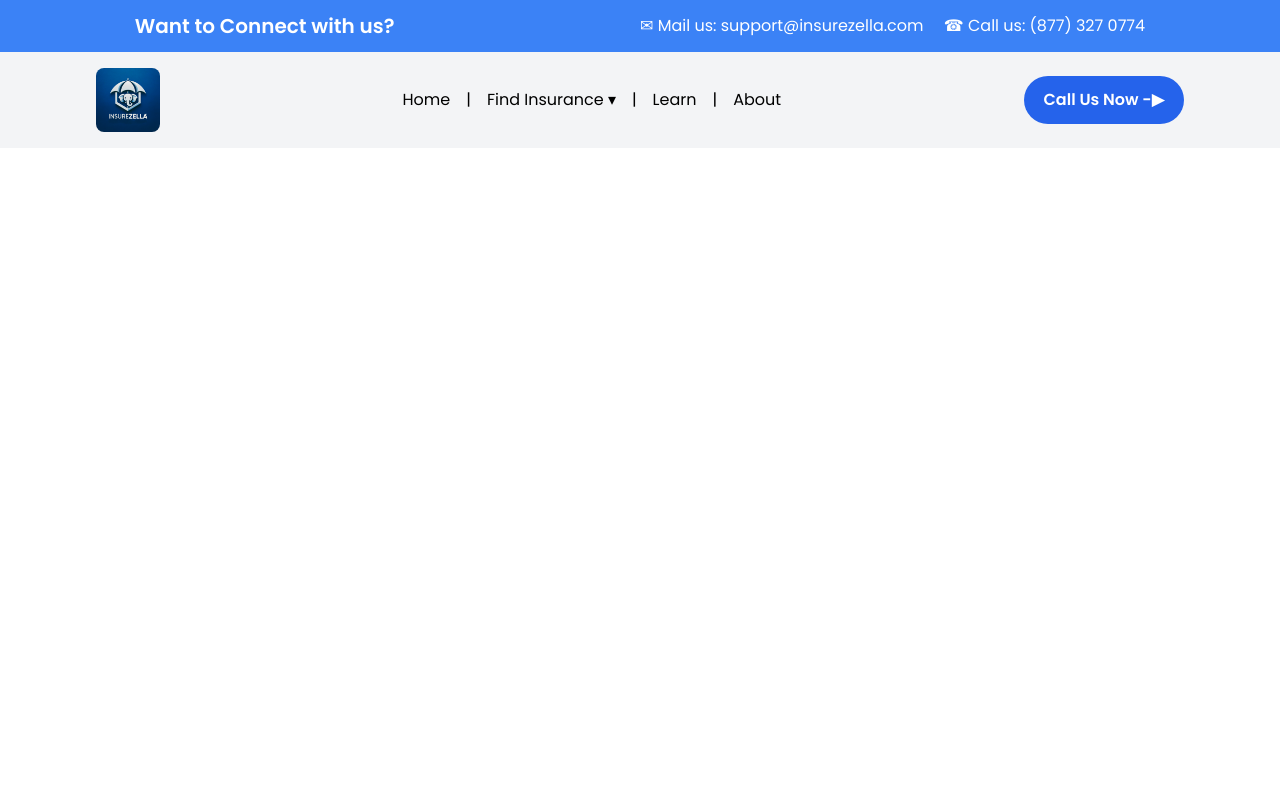
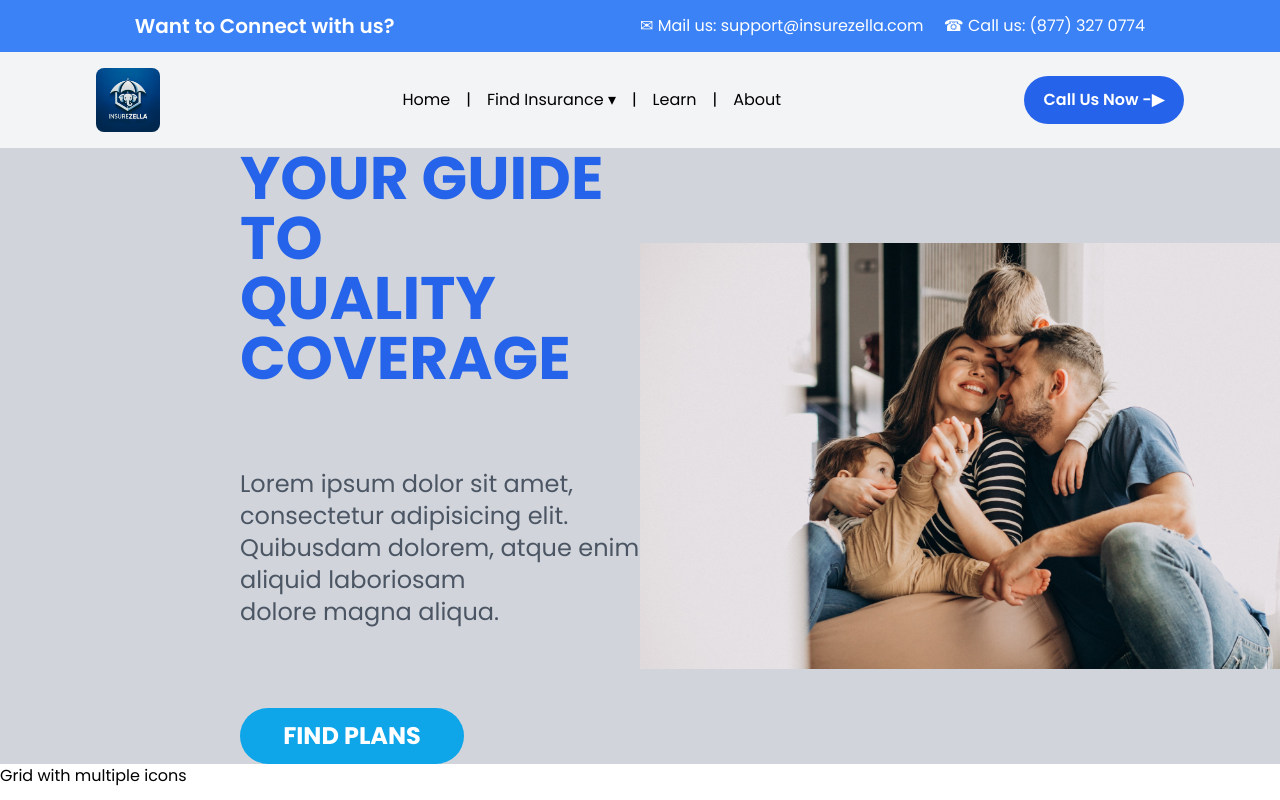
Before and after one commit to SaibotLi/Landing-Page-Insurezella, a React (Vite) app in the folder Challenge_A/: page / in a window 1280 px wide. Built offline with nearby package versions, Linux system fonts and the light colour scheme.

Commit message:
Finished Hero for WEB

```diff
--- a/Challenge_A/src/App.jsx
+++ b/Challenge_A/src/App.jsx
@@ -1,10 +1,15 @@
+import Hero from "./sections/Hero";
 import NavBar from "./sections/NavBar";
+import FindInsurance from "./sections/FindInsurance";
 
 const App = () => {
   return (
     <>
       <NavBar />
-      <main></main>
+      <main>
+        <Hero />
+        <FindInsurance />
+      </main>
       <footer></footer>
     </>
   );
--- a/Challenge_A/src/images/index.js
+++ b/Challenge_A/src/images/index.js
@@ -1,3 +1,5 @@
 import logo from "./logo.png";
+import heroImg from "./hero-bg.jpg";
 
 export { logo };
+export { heroImg };
--- a/Challenge_A/src/index.css
+++ b/Challenge_A/src/index.css
@@ -16,8 +16,6 @@
 
 :root {
   font-family: "Poppins", sans-serif;
-  --color-light-gray: #f3f6fa;
-  --color-dark-gray: #333333;
 }
 
 body {
--- /dev/null
+++ b/Challenge_A/src/sections/FindInsurance.jsx
@@ -0,0 +1,5 @@
+const FindInsurance = () => {
+  return <div>Grid with multiple icons</div>;
+};
+
+export default FindInsurance;
--- /dev/null
+++ b/Challenge_A/src/sections/Hero.jsx
@@ -0,0 +1,28 @@
+import { heroImg } from "../images";
+
+const Hero = () => {
+  return (
+    <div className="flex items-center bg-gray-300">
+      <div className="w-1/2 pl-60 flex flex-col space-y-20">
+        <h1 className="font-bold text-blue-600 text-6xl">
+          YOUR GUIDE TO <br />
+          QUALITY COVERAGE
+        </h1>
+        <p className="text-gray-600 text-2xl">
+          Lorem ipsum dolor sit amet, consectetur adipisicing elit. <br />
+          Quibusdam dolorem, atque enim aliquid laboriosam <br />
+          dolore magna aliqua.
+        </p>
+        <button className="bg-sky-500 rounded-full text-white font-bold text-2xl py-3 w-56">
+          FIND PLANS
+        </button>
+      </div>
+
+      <div className="w-1/2">
+        <img src={heroImg} className="w-full h-auto" />
+      </div>
+    </div>
+  );
+};
+
+export default Hero;
```
